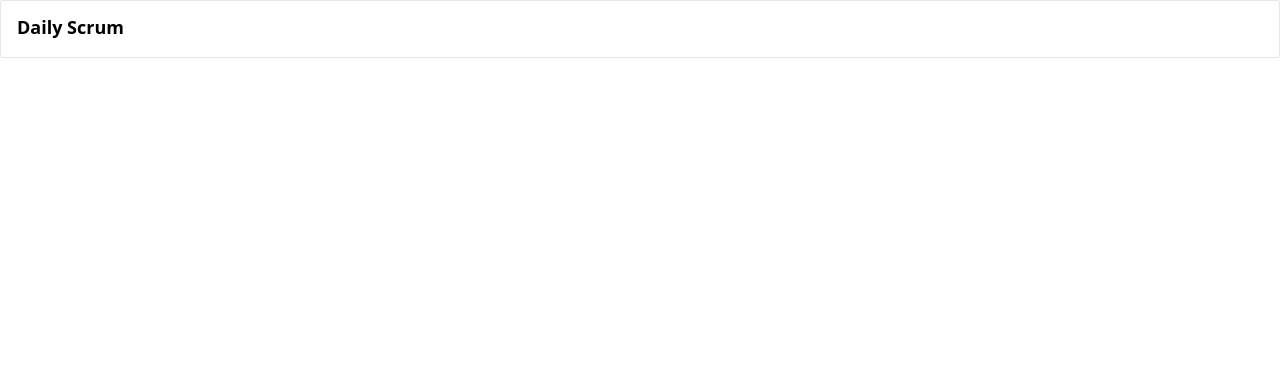
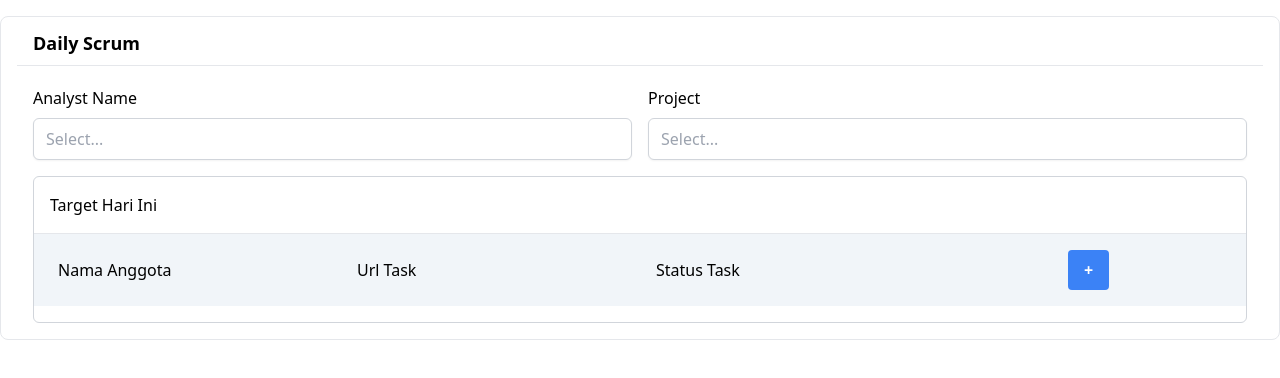
Before and after one commit to KevinUnedo/wawancara-javan, a React (Create React App) app: page / in a window 1280 px wide. Shown: the top 378 px of the page. Built offline with nearby package versions, Linux system fonts and the light colour scheme.

Commit message:
Update App.js Components
Adding the Analyst name, project and for the target components.

```diff
--- a/src/App.js
+++ b/src/App.js
@@ -1,9 +1,126 @@
-
+import React, { useState } from 'react';
 
 function App() {
+  const [analystName, setAnalystName] = useState("");
+  const [project, setProject] = useState("");
+  const [showAnalystOptions, setShowAnalystOptions] = useState(false);
+  const [showProjectOptions, setShowProjectOptions] = useState(false);
+  const [filteredAnalystOptions, setFilteredAnalystOptions] = useState([]);
+  const [filteredProjectOptions, setFilteredProjectOptions] = useState([]);
+
+  const analystOptions = ["Purwa Dazoratun", "Kevin Unedo"]; // List of analyst options
+  const projectOptions = ["Icon+", "Iconhub", "Testing Project"]; // List of project options
+
+  const handleAnalystInputChange = (e) => {
+    const inputValue = e.target.value;
+    setAnalystName(inputValue);
+    setFilteredAnalystOptions(analystOptions.filter(option =>
+      option.toLowerCase().includes(inputValue.toLowerCase())
+    ));
+    setShowAnalystOptions(true);
+  };
+
+  const handleProjectInputChange = (e) => {
+    const inputValue = e.target.value;
+    setProject(inputValue);
+    setFilteredProjectOptions(projectOptions.filter(option =>
+      option.toLowerCase().includes(inputValue.toLowerCase())
+    ));
+    setShowProjectOptions(true);
+  };
+
+  const handleAnalystOptionClick = (option) => {
+    setAnalystName(option);
+    setShowAnalystOptions(false);
+  };
+
+  const handleProjectOptionClick = (option) => {
+    setProject(option);
+    setShowProjectOptions(false);
+  };
+
+  const handleAnalystInputClick = () => {
+    setShowAnalystOptions(true);
+  };
+
+  const handleProjectInputClick = () => {
+    setShowProjectOptions(true);
+  };
+
   return (
-    <div className="bg-white px-4 pt-3 pb-4 rounded-sm border border-gray-200 flex-1">
-      <strong className="text-lg">Daily Scrum</strong>
+    <div className="container mx-auto mt-4 px-4 pt-3 pb-4 rounded-lg border border-gray-200">
+      <strong className="text-lg px-4">Daily Scrum</strong>
+      <hr className="my-2 border-gray-200" />
+      <div className='px-4'>
+      <div className="mt-2 flex">
+        <div className="flex-1 pr-2">
+          <h3 className='mt-3'>Analyst Name</h3>
+          <div className="mt-2 relative">
+            <input
+              type="text"
+              value={analystName}
+              onChange={handleAnalystInputChange}
+              onClick={handleAnalystInputClick}
+              className="block w-full py-2 px-3 border border-gray-300 bg-white rounded-md shadow-sm focus:outline-none focus:ring-indigo-500 focus:border-indigo-500 cursor-pointer"
+              placeholder="Select..."
+            />
+            <div className={`absolute z-10 top-full left-0 w-full bg-white border border-gray-300 shadow-lg rounded-md mt-1 ${showAnalystOptions ? '' : 'hidden'}`}>
+              {filteredAnalystOptions.map((option, index) => (
+                <div
+                  key={index}
+                  className="py-2 px-4 hover:bg-gray-100 cursor-pointer"
+                  onClick={() => handleAnalystOptionClick(option)}
+                >
+                  {option}
+                </div>
+              ))}
+            </div>
+          </div>
+        </div>
+        <div className="flex-1 pl-2 mt-3">
+          <h5 className=''>Project</h5>
+          <div className="mt-2 relative">
+            <input
+              type="text"
+              value={project}
+              onChange={handleProjectInputChange}
+              onClick={handleProjectInputClick}
+              className="block w-full py-2 px-3 border border-gray-300 bg-white rounded-md shadow-sm focus:outline-none focus:ring-indigo-500 focus:border-indigo-500 cursor-pointer"
+              placeholder="Select..."
+            />
+            <div className={`absolute z-10 top-full left-0 w-full bg-white border border-gray-300 shadow-lg rounded-md mt-1 ${showProjectOptions ? '' : 'hidden'}`}>
+              {filteredProjectOptions.map((option, index) => (
+                <div
+                  key={index}
+                  className="py-2 px-4 hover:bg-gray-100 cursor-pointer"
+                  onClick={() => handleProjectOptionClick(option)}
+                >
+                  {option}
+                </div>
+              ))}
+            </div>
+          </div>
+        </div>
+        </div>
+        <div className='mt-4 py-4 border border-gray-300 rounded-md'>
+          <h5 className='px-4 mb-4'>Target Hari Ini</h5>
+          <hr className="border-gray-200 w-full m-0" />
+          <div className='bg-slate-100 grid grid-cols-4 gap-4 p-4'>
+            <div className="col-span-1">
+              <p className="p-2">Nama Anggota</p>
+            </div>
+            <div className="col-span-1">
+              <p className="p-2">Url Task</p>
+            </div>
+            <div className="col-span-1">
+              <p className="p-2">Status Task</p>
+            </div>
+            <div className="col-span-1 flex items-center justify-center">
+              <button className="bg-blue-500 hover:bg-blue-700 text-white font-bold py-2 px-4 rounded">+</button>
+            </div>
+          </div>
+        </div>
+      </div>
     </div>
   );
 }
```
